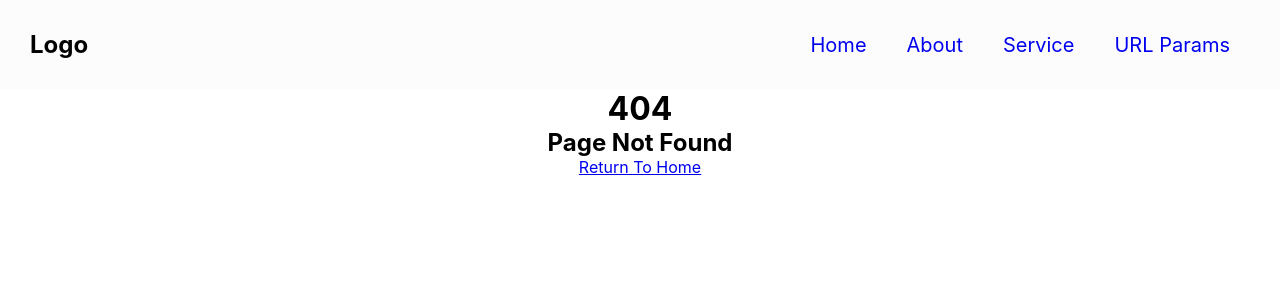
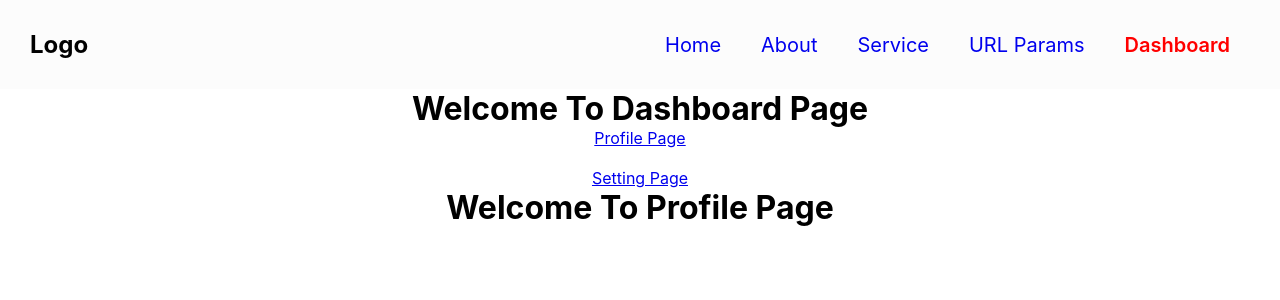
Before and after one commit to codes4education/react-router-v6, a React (Create React App) app: page /dashboard/profile in a window 1280 px wide. Before the commit this address had no page. Shown: the top 300 px of the page. Built offline with nearby package versions, Linux system fonts and the light colour scheme.

Commit message:
nested routing

```diff
--- a/src/App.js
+++ b/src/App.js
@@ -6,6 +6,9 @@ import Navbar from "./Component/Navbar";
 import Service from "./Component/Service";
 import PageNotFound from "./Component/PageNotFound";
 import GetURLParams from "./Component/GetURLParams";
+import Dashboard from "./Component/Dashboard";
+import Profile from "./Component/Profile";
+import Setting from "./Component/Setting";
 function App() {
   return (
     <div className="App">
@@ -17,6 +20,12 @@ function App() {
           <Route path="/about" element={<About />} />
           <Route path="/service" element={<Service />} />
           <Route path="/geturl" element={<GetURLParams />} />
+
+          <Route path="/dashboard/" element={<Dashboard />}>
+            <Route path="profile" element={<Profile />} />
+            <Route path="setting" element={<Setting />} />
+          </Route>
+
           <Route path="/*" element={<PageNotFound />} />
         </Routes>
       </BrowserRouter>
--- /dev/null
+++ b/src/Component/Dashboard.js
@@ -0,0 +1,20 @@
+import React from "react";
+import { Link, Outlet } from "react-router-dom";
+
+function Dashboard() {
+  return (
+    <>
+      <h1>Welcome To Dashboard Page</h1>
+
+      {/* Links Page */}
+      <Link to="profile">Profile Page</Link>
+      <br />
+      <br />
+      <Link to="setting">Setting Page</Link>
+
+      <Outlet />
+    </>
+  );
+}
+
+export default Dashboard;
--- a/src/Component/Home.js
+++ b/src/Component/Home.js
@@ -1,62 +1,9 @@
 import React from "react";
-import { useNavigate } from "react-router-dom";
 
 function Home() {
-  // Example 1
-  const navigate = useNavigate();
-
-  // Example 2
-  const handleDynamicNavigation = (targetRoute) => {
-    navigate(targetRoute);
-    console.log(targetRoute);
-  };
-
-  // Example 3
-  const handleConditionalNavigation = (shouldNavigate) => {
-    if (shouldNavigate) {
-      navigate("/about");
-    } else {
-      navigate("/service");
-    }
-  };
-
   return (
     <>
       <h1>Hello Home Page!</h1>
-
-      {/* Example 1 */}
-      {/* <button onClick={() => navigate("/about")}>Go To About Page</button>
-      <br />
-      <br />
-      <button onClick={() => navigate("/service")}>Go To Service Page</button>
-      <br />
-      <br />
-      <button onClick={() => navigate("/geturl")}>Go To URL Params Page</button> */}
-
-      {/* Example 2 */}
-      {/* <button onClick={() => handleDynamicNavigation("/about")}>
-        Go To About Page
-      </button>
-      <br />
-      <br />
-      <button onClick={() => handleDynamicNavigation("/service")}>
-        Go To Service Page
-      </button>
-      <br />
-      <br />
-      <button onClick={() => handleDynamicNavigation("/geturl")}>
-        Go To URL Params Page
-      </button> */}
-
-      {/* Example 3 */}
-      <button onClick={() => handleConditionalNavigation(true)}>
-        Go To About Page
-      </button>
-      <br />
-      <br />
-      <button onClick={() => handleConditionalNavigation(false)}>
-        Go To Service Page
-      </button>
     </>
   );
 }
--- a/src/Component/Navbar.js
+++ b/src/Component/Navbar.js
@@ -21,6 +21,9 @@ function Navbar() {
           <li>
             <NavLink to="/geturl">URL Params</NavLink>
           </li>
+          <li>
+            <NavLink to="/dashboard">Dashboard</NavLink>
+          </li>
         </ul>
       </nav>
     </>
--- /dev/null
+++ b/src/Component/Profile.js
@@ -0,0 +1,11 @@
+import React from "react";
+
+function Profile() {
+  return (
+    <>
+      <h1>Welcome To Profile Page</h1>
+    </>
+  );
+}
+
+export default Profile;
--- /dev/null
+++ b/src/Component/Setting.js
@@ -0,0 +1,11 @@
+import React from "react";
+
+function Setting() {
+  return (
+    <>
+      <h1>Welcome To Setting Page</h1>
+    </>
+  );
+}
+
+export default Setting;
```
